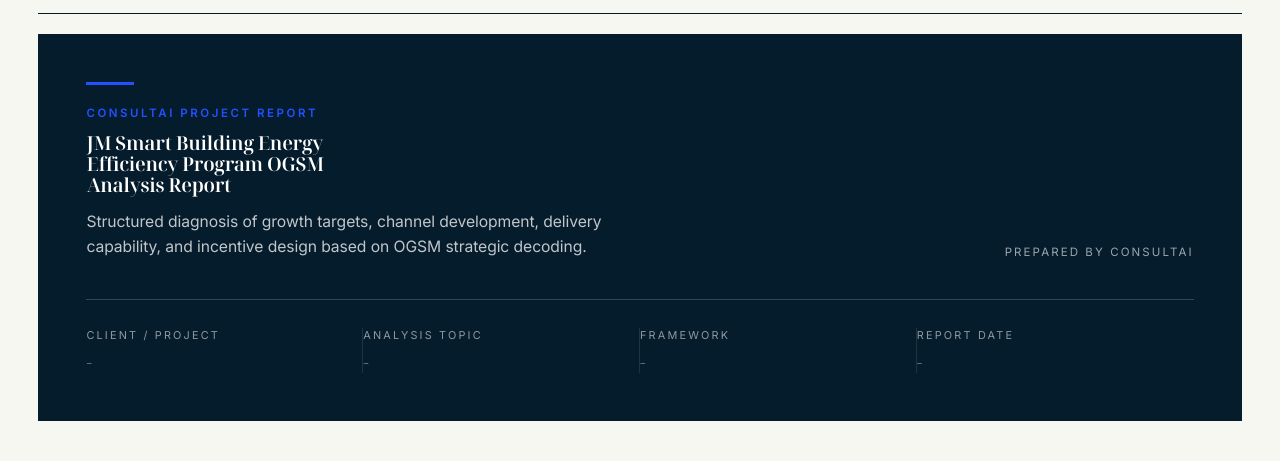
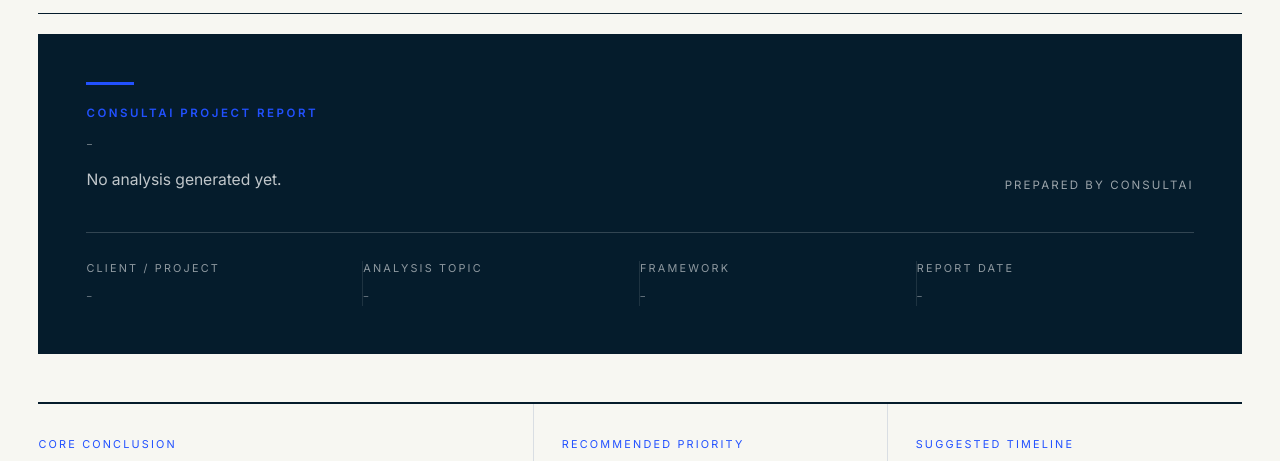
Before and after one commit to Beanbean822/consultai-demo, a website with bundled scripts: page index.html in a window 1280 px wide. Both pictures are taken after a click on the button "Results". Shown: the part 285-746 px from the top of the page. Built offline with nearby package versions, Linux system fonts and the light colour scheme; files whose address does not match are found by name.

Commit message:
Reset results page to blank before analysis

```diff
--- a/index.html
+++ b/index.html
@@ -366,8 +366,8 @@
               <div class="report-header-top">
                 <div>
                   <p class="report-kicker" id="reportLabel" data-i18n="results.reportKicker">ConsultAI Project Report</p>
-                  <h3 class="report-main-title" id="reportMainTitle">JM Smart Building Energy Efficiency Program OGSM Analysis Report</h3>
-                  <p class="report-subtitle" id="reportSubtitle">Structured diagnosis of growth targets, channel development, delivery capability, and incentive design based on OGSM strategic decoding.</p>
+                  <h3 class="report-main-title" id="reportMainTitle">-</h3>
+                  <p class="report-subtitle" id="reportSubtitle">No analysis generated yet.</p>
                 </div>
                 <p class="report-prepared">Prepared by ConsultAI</p>
               </div>
--- a/js/app.js
+++ b/js/app.js
@@ -521,7 +521,11 @@ const applyLanguage = () => {
   renderParseStatus();
   renderCaseContext();
   if (state.issues.length) renderIssues();
-  if (state.analysis) renderResults();
+  if (state.analysis) {
+    renderResults();
+  } else {
+    renderResultsBlank();
+  }
 };
 
 const setLanguage = (lang) => {
@@ -653,12 +657,50 @@ const updateProgress = () => {
   });
 };
 
+const renderBlankStateList = (target, fallbackText = '') => {
+  if (!target) return;
+  target.innerHTML = '';
+  if (!fallbackText) return;
+  const li = document.createElement('li');
+  li.textContent = fallbackText;
+  target.appendChild(li);
+};
+
+const renderResultsBlank = () => {
+  const fallbackText = state.language === 'en' ? 'No analysis generated yet.' : '尚未生成分析结果。';
+  renderBlankStateList(summaryList, fallbackText);
+  renderBlankStateList(findingsList);
+  renderBlankStateList(issuesSnapshot);
+  renderBlankStateList(risksList);
+  if (recommendationsList) recommendationsList.innerHTML = '';
+  if (frameworkBlock) frameworkBlock.innerHTML = '';
+  if (ogsmTableBlock) ogsmTableBlock.innerHTML = '';
+  if (reportProjectName) reportProjectName.textContent = '-';
+  if (reportTopic) reportTopic.textContent = '-';
+  if (reportFramework) reportFramework.textContent = '-';
+  if (reportDate) reportDate.textContent = '-';
+  if (reportLabel) reportLabel.textContent = t('results.reportKicker');
+  if (reportMainTitle) reportMainTitle.textContent = '-';
+  if (reportSubtitle) reportSubtitle.textContent = fallbackText;
+  if (coreConclusionText) coreConclusionText.textContent = '-';
+  if (priorityRecommendationText) priorityRecommendationText.textContent = '-';
+  if (executionTimelineText) executionTimelineText.textContent = '-';
+  if (priorityHighCount) priorityHighCount.textContent = '0';
+  if (priorityMediumCount) priorityMediumCount.textContent = '0';
+  if (priorityHighBar) priorityHighBar.style.width = '0%';
+  if (priorityMediumBar) priorityMediumBar.style.width = '0%';
+  if (ogsmFlowPath) ogsmFlowPath.innerHTML = '';
+};
+
 const setStep = (stepId) => {
   if (!sectionMap[stepId]) return;
   currentStep = stepId;
   sections.forEach((section) => {
     section.hidden = section.dataset.section !== stepId;
   });
+  if (stepId === 'results' && !state.analysis) {
+    renderResultsBlank();
+  }
   updateProgress();
 };
 
@@ -1506,6 +1548,7 @@ const init = async () => {
   renderUploadedItems();
   renderSampleMaterials();
   renderParseStatus();
+  renderResultsBlank();
   setupForm.addEventListener('submit', handleSetupSubmit);
   loadSampleProjectBtn.addEventListener('click', loadSampleProject);
   if (useSampleLandingBtn) {
```
